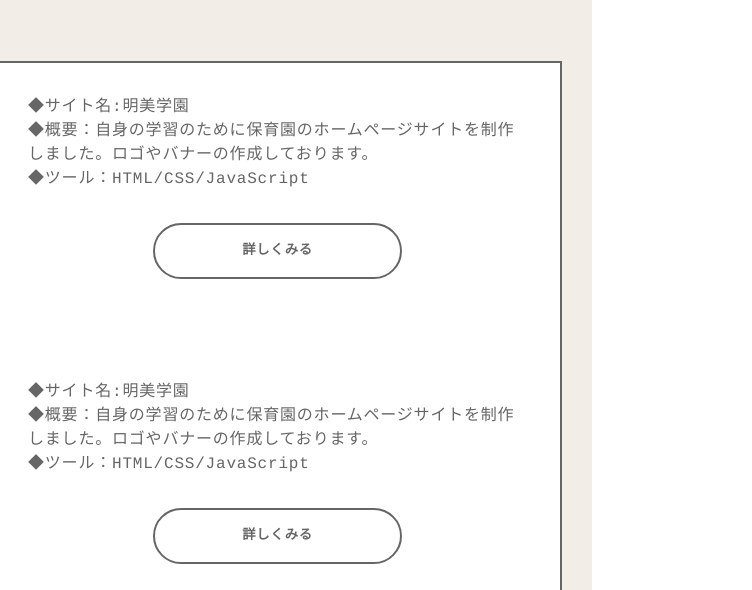
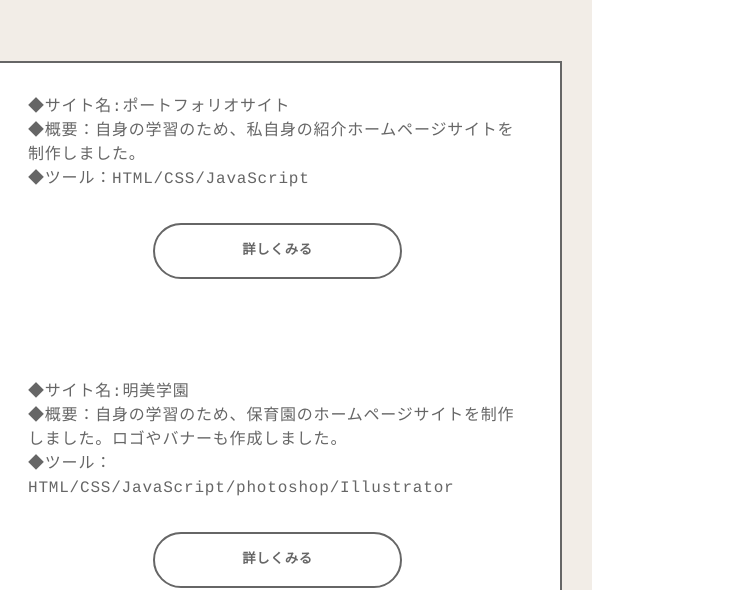
Before and after one commit to shinohara03/Myportfolio_1, a plain HTML site: page works.html in a window 1280 px wide. Shown: the part 2174-2764 px from the top of the page, 528-1280 px from the left. Drawn offline with Linux system fonts and the light colour scheme.

Commit message:
文言修正

```diff
--- a/works.html
+++ b/works.html
@@ -137,8 +137,8 @@
                             <img src="images/portfolio/web/portfolio_site.png" alt="">
                         </div>
                         <div class="deta-block text-block">
-                                <p class="text-mt">◆サイト名:明美学園</p>
-                                <p>◆概要：自身の学習のために保育園のホームページサイトを制作しました。ロゴやバナーの作成しております。</p>
+                                <p class="text-mt">◆サイト名:ポートフォリオサイト</p>
+                                <p>◆概要：自身の学習のため、私自身の紹介ホームページサイトを制作しました。</p>
                                 <p>◆ツール：HTML/CSS/JavaScript</p>
                                 <a href="https://shinohara03.github.io/Myportfolio_1/"><p class="more-btn m-t">詳しくみる</p></a>
                         </div>
@@ -149,8 +149,8 @@
                         </div>
                         <div class="deta-block text-block">
                                 <p class="site-name-mt">◆サイト名:明美学園</p>
-                                <p>◆概要：自身の学習のために保育園のホームページサイトを制作しました。ロゴやバナーの作成しております。</p>
-                                <p>◆ツール：HTML/CSS/JavaScript</p>
+                                <p>◆概要：自身の学習のため、保育園のホームページサイトを制作しました。ロゴやバナーも作成しました。</p>
+                                <p>◆ツール：HTML/CSS/JavaScript/photoshop/Illustrator</p>
                                 <a href="https://shinohara03.github.io/akemigakuen/"><p class="more-btn m-t">詳しくみる</p></a>
                         </div>
                     </div>
```
